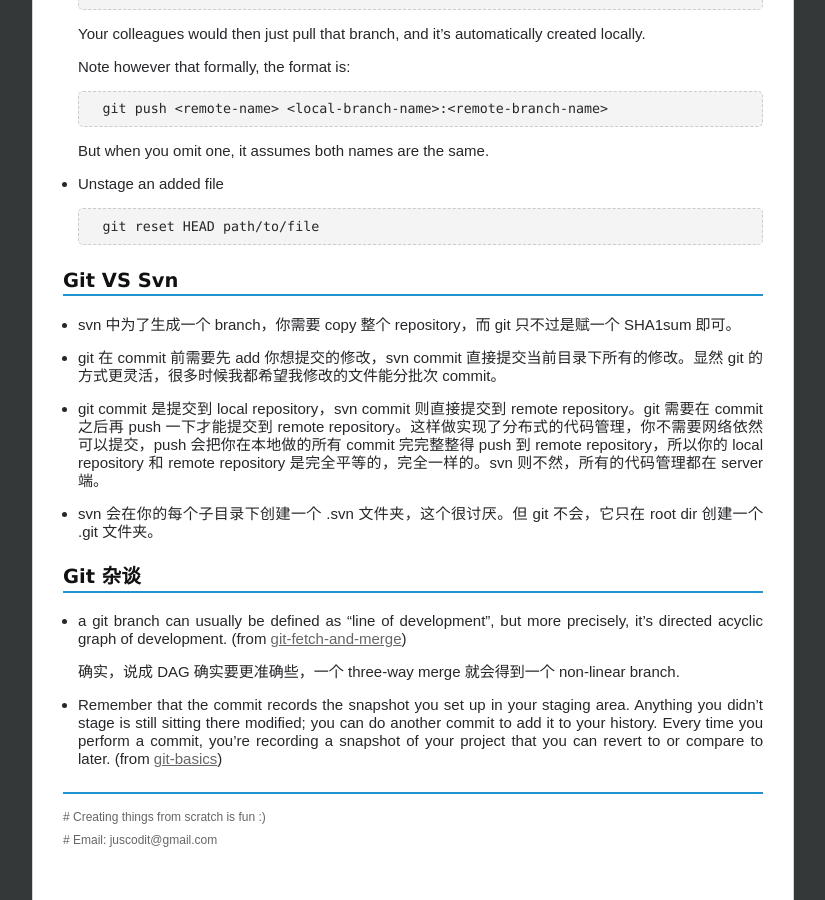
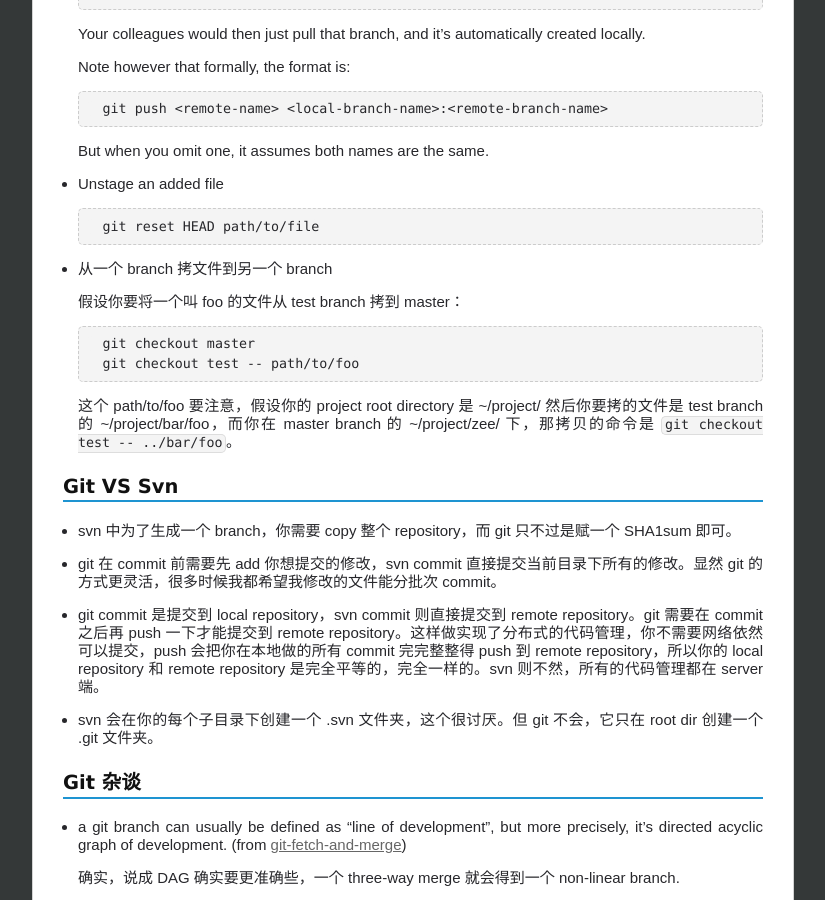
Before and after one commit to chenrushan/chenrushan.github.io, a Jekyll site: the page built from _posts/2013-12-09-git.markdown, in a window 1280 px wide and 900 px high, scrolled down 3541 px. Shown: the whole window, without its empty margins (227-1052 px from the left). Built offline with Jekyll 4.4.1, drawn with Linux system fonts in a browser that asks for light colours; Markdown is read by kramdown in place of the engine named in the settings.

Commit message:
[git post] add command reference for copying one file from one branch to another

```diff
--- a/_posts/2013-12-09-git.markdown
+++ b/_posts/2013-12-09-git.markdown
@@ -142,6 +142,15 @@
 
         git reset HEAD path/to/file
 
+* 从一个 branch 拷文件到另一个 branch
+
+  假设你要将一个叫 foo 的文件从 test branch 拷到 master：
+
+        git checkout master
+        git checkout test -- path/to/foo
+
+  这个 path/to/foo 要注意，假设你的 project root directory 是 ~/project/ 然后你要拷的文件是 test branch 的 ~/project/bar/foo，而你在 master branch 的 ~/project/zee/ 下，那拷贝的命令是 `git checkout test -- ../bar/foo`。
+
 ### Git VS Svn
 
 * svn 中为了生成一个 branch，你需要 copy 整个 repository，而 git 只不过是赋一个 SHA1sum 即可。
```
